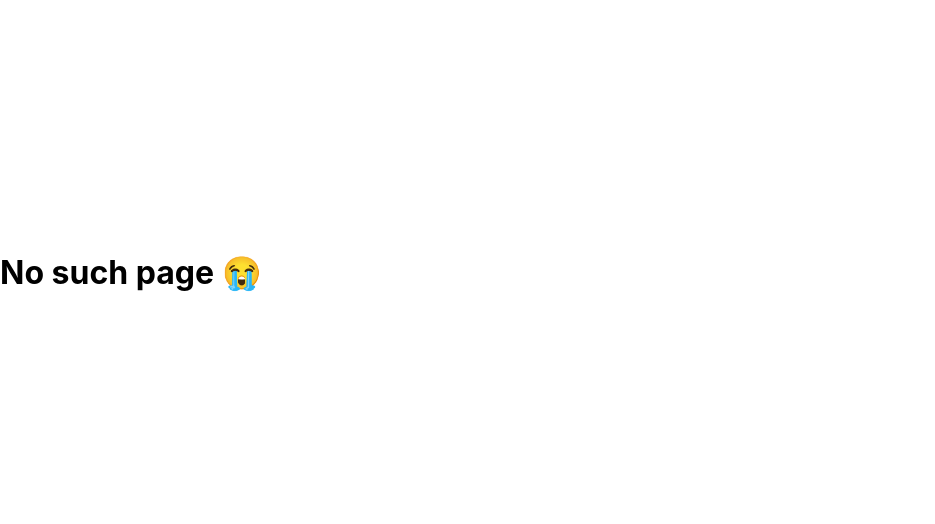
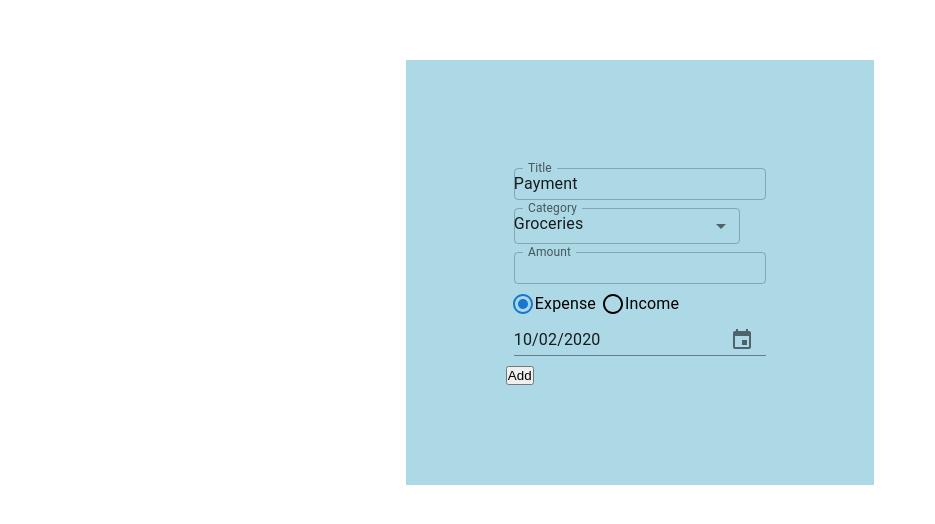
Before and after one commit to infoshareacademy/jfddr4-uMnieDzialaTEAM-app, a React (Create React App) app: page /add in a window 1280 px wide. Shown: the part 128-652 px from the top of the page, without its empty margins (0-935 px from the left). Built offline with nearby package versions, Linux system fonts and the light colour scheme.

Commit message:
Creating form

```diff
--- a/package.json
+++ b/package.json
@@ -3,9 +3,15 @@
   "version": "0.1.0",
   "private": true,
   "dependencies": {
+    "@date-io/date-fns": "^1.3.13",
+    "@emotion/react": "^11.4.1",
+    "@emotion/styled": "^11.3.0",
+    "@material-ui/pickers": "^3.3.10",
+    "@mui/material": "^5.0.2",
     "@testing-library/jest-dom": "^5.14.1",
     "@testing-library/react": "^11.2.7",
     "@testing-library/user-event": "^12.8.3",
+    "date-fns": "^2.24.0",
     "firebase": "^9.0.2",
     "react": "^17.0.2",
     "react-dom": "^17.0.2",
--- a/src/App.js
+++ b/src/App.js
@@ -1,14 +1,15 @@
-import { Switch, Route, Link, BrowserRouter } from "react-router-dom";
+import { Switch, Route, BrowserRouter } from "react-router-dom";
 import LoginView from "./Components/LoginView";
 // import sendToFirebase from "./sendToFirebase";
 import RegisterView from "./Components/RegisterView";
-import { PageContainer } from "./Components/PageContainer";
+// import { PageContainer } from "./Components/PageContainer";
 import { routerPaths } from "./helpers/routerPaths";
+import AddExpenseIncome from "./Components/AddExpenseIncome";
 
 function App() {
   return (
     <BrowserRouter>
-      <PageContainer>
+      {/* <PageContainer> */}
       <Switch>
         <Route exact path={routerPaths.login}>
           <LoginView />
@@ -19,6 +20,9 @@ function App() {
         <Route exact path={routerPaths.dashboard}>
           <h1>Welcome to Dashboard Page! 🎊</h1>
         </Route>
+        <Route exact path="/add">
+          <AddExpenseIncome />
+        </Route>
         <h1>No such page 😭</h1>
       </Switch>
       {/* Temporary links to pages under constraction: */}
@@ -26,7 +30,7 @@ function App() {
         <Link to={routerPaths.register}>Register</Link>
         <Link to={routerPaths.dashboard}>Dashboard</Link>
         <button onClick={sendToFirebase}>Send</button> */}
-      </PageContainer>
+      {/* </PageContainer> */}
     </BrowserRouter>
   );
 }
--- /dev/null
+++ b/src/Components/AddExpenseIncome.jsx
@@ -0,0 +1,155 @@
+import { collection, addDoc } from "firebase/firestore/lite";
+import { useState } from "react";
+import { db } from "../firebaseConfig";
+import styled from "styled-components";
+import Box from "@mui/material/Box";
+import TextField from "@mui/material/TextField";
+import InputLabel from "@mui/material/InputLabel";
+import MenuItem from "@mui/material/MenuItem";
+import FormControl from "@mui/material/FormControl";
+import Select from "@mui/material/Select";
+import Radio from "@mui/material/Radio";
+import RadioGroup from "@mui/material/RadioGroup";
+import FormControlLabel from "@mui/material/FormControlLabel";
+import FormLabel from "@mui/material/FormLabel";
+import "date-fns";
+import Grid from "@material-ui/core/Grid";
+import DateFnsUtils from "@date-io/date-fns";
+import {
+  MuiPickersUtilsProvider,
+  KeyboardDatePicker,
+} from "@material-ui/pickers";
+
+const AddExpenseIncome = function () {
+  const [title, setTitle] = useState("Payment");
+  const [category, setCategory] = useState("groceries");
+  const [amount, setAmount] = useState("");
+  const [type, setType] = useState("expense");
+  const [selectedDate, setSelectedDate] = useState(new Date("2020-10-02"));
+
+  const handleDateChange = (date) => setSelectedDate(date);
+
+  const ReadData = (e) => {
+    e.preventDefault();
+    console.log(title, category, amount, type);
+    //   firebaseFuncAddDoc({title, category, amount, date, type});
+    //   try {
+    //     const docRef = await addDoc(collection(db, "cities"), {
+    //       name: title,
+    //       category: category,
+    //       value: amount,
+    //       date,
+    //       type: `${amount < 0 ? "expense" : "income"}`,
+    //       type: type,
+    //       uid: "123",
+    //     });
+    //     console.log("Document written with ID: ", docRef.id);
+    //   } catch (err) {
+    //     console.error("Error adding document: ", err);
+    //   }
+  };
+
+  return (
+    <div
+      style={{
+        width: "100vw",
+        height: "100vh",
+        display: "flex",
+        justifyContent: "center",
+        alignItems: "center",
+      }}
+    >
+      <Box
+        component="form"
+        sx={{
+          "& .MuiTextField-root": { m: 1, width: "25ch" },
+          backgroundColor: "lightblue",
+          padding: "100px",
+        }}
+        noValidate
+        autoComplete="off"
+      >
+        <TextField
+          id="outlined-basic"
+          label="Title"
+          value={title}
+          variant="outlined"
+          onClick={(e) => (e.target.value = "")}
+          onChange={(e) => setTitle(e.target.value)}
+          onBlur={(e) => (title === "" ? setTitle("Payment") : undefined)}
+        />
+        <Box sx={{ maxWidth: 226, marginLeft: 1 }}>
+          <FormControl fullWidth>
+            <InputLabel id="demo-simple-select-label">Category</InputLabel>
+            <Select
+              labelId="demo-simple-select-label"
+              id="demo-simple-select"
+              value={category}
+              label="Category"
+              onChange={(e) => setCategory(e.target.value)}
+            >
+              <MenuItem value={"groceries"}>Groceries</MenuItem>
+              <MenuItem value={"household"}>Household</MenuItem>
+              <MenuItem value={"work"}>Work</MenuItem>
+              <MenuItem value={"other"}>Other</MenuItem>
+            </Select>
+          </FormControl>
+        </Box>
+        <Box>
+          <TextField
+            id="outlined-number"
+            label="Amount"
+            type="number"
+            InputLabelProps={{
+              shrink: true,
+            }}
+            error={amount !== "" && amount <= 0}
+            onChange={(e) => setAmount(e.target.value)}
+          />
+        </Box>
+        <Box sx={{ maxWidth: 226, marginLeft: 2 }}>
+          <FormControl component="fieldset">
+            <RadioGroup
+              row
+              aria-label="type"
+              value={type}
+              name="row-radio-buttons-group"
+              onChange={(e) => setType(e.target.value)}
+            >
+              <FormControlLabel
+                value="expense"
+                control={<Radio />}
+                label="Expense"
+              />
+              <FormControlLabel
+                value="income"
+                control={<Radio />}
+                label="Income"
+              />
+            </RadioGroup>
+          </FormControl>
+        </Box>
+        <Box>
+          <MuiPickersUtilsProvider utils={DateFnsUtils}>
+            <Grid>
+              <KeyboardDatePicker
+                disableToolbar
+                // variant="inline"
+                format="MM/dd/yyy"
+                // margin="normal"
+                id="date-picker"
+                // label="Date picker"
+                value={selectedDate}
+                onChange={handleDateChange}
+                KeyboardButtonProps={{ "aria-label": "change-date" }}
+              ></KeyboardDatePicker>
+            </Grid>
+          </MuiPickersUtilsProvider>
+        </Box>
+        <button onClick={ReadData}>Add</button>
+      </Box>
+    </div>
+  );
+};
+
+export default AddExpenseIncome;
--- a/src/Components/LoginView.jsx
+++ b/src/Components/LoginView.jsx
@@ -51,10 +51,6 @@ const Heading = styled.h2`
   font-size: 48px;
   line-height: 56px;
   color: #ffffff;
-`;
-
-const Image = styled.img`
-  max-height: 100%;
 `;
 
 const RightContainer = styled.div`
```
Also changed, not shown: 1 other file (tests, documents, lock files or other folders). Lines whose indentation alone changed are shown as unchanged.
